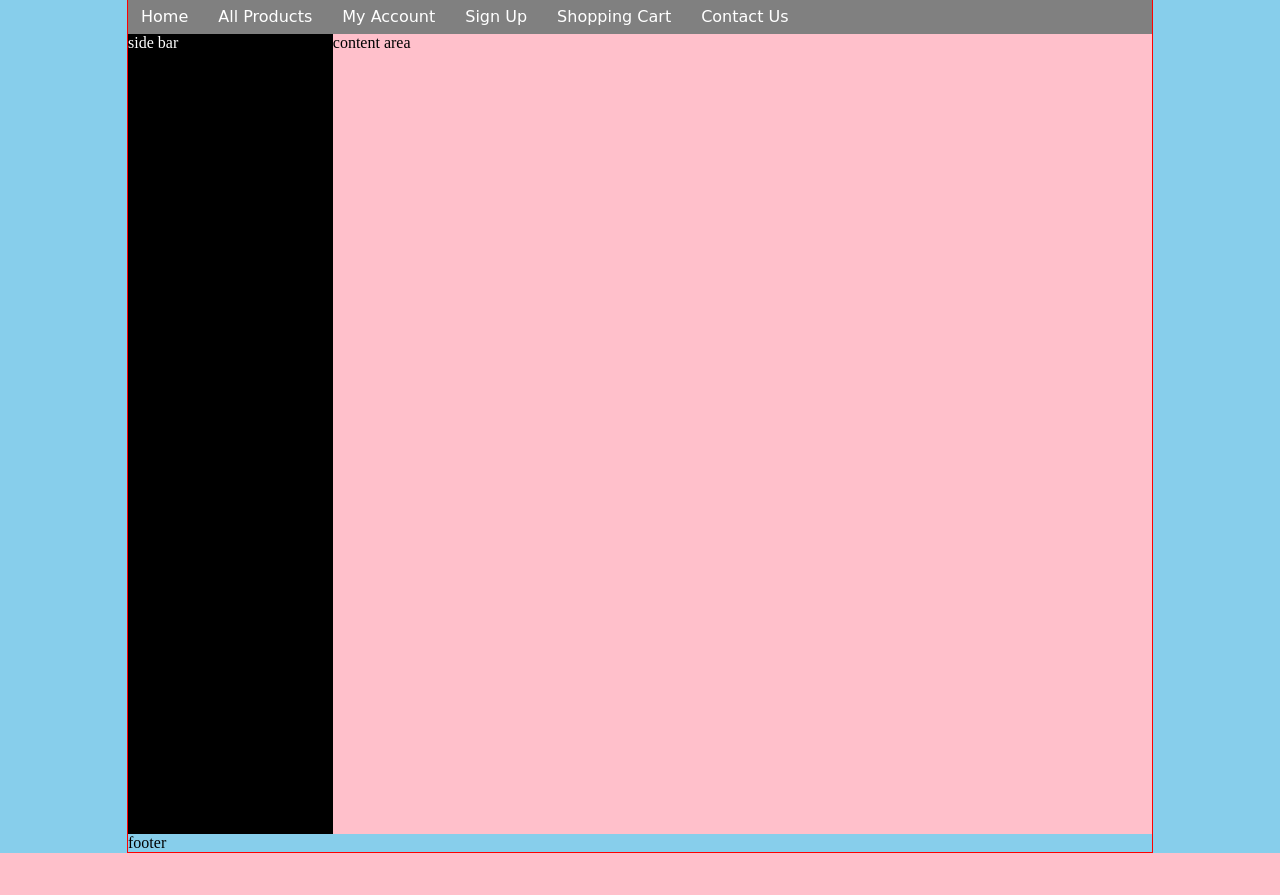
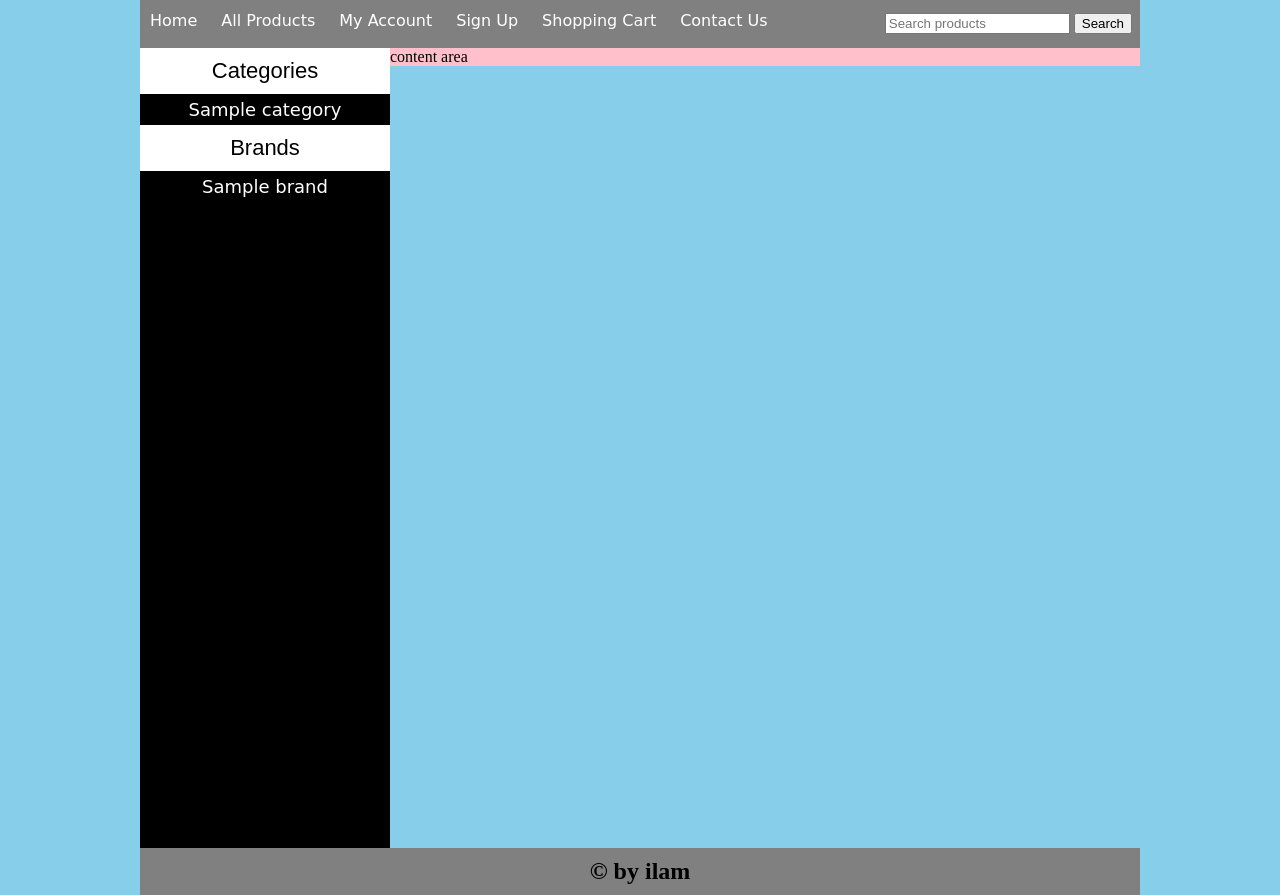
Before and after one commit to ilamkar/Ecommerce, a PHP site: page / in a window 1280 px wide. Shown: the part 102-997 px from the top of the page. Before the commit the page ends 955 px from the top, so only its background shows below. Run offline with PHP 8.4, Linux system fonts and the light colour scheme; tables that the repository leaves empty or names only in its code hold one stand-in row (values such as "Sample post").

Commit message:
pages added

```diff
--- /dev/null
+++ b/admin/database.php
@@ -0,0 +1,3 @@
+<?php
+	$connect=mysqli_connect("localhost","root","","Ecommerce");
+?>
--- a/css/style.css
+++ b/css/style.css
@@ -26,27 +26,27 @@ body{
 	background-color: skyblue;
 }
 .main_wrapper{
-	width: 80%;
+	width: 1000px;
 	margin: auto;
-	border: 1px solid red;
 }
 .header_wrapper{
-	width: 100%;
+	width: 1000px;
 	height: 100px;
 	background-color: white;
 }
 #logo{
-	width: 15%;
+	width: 100px;
 	height: 100px;
 	float: left;
 }
 #banner{
 	float: left;
 	height: 100px;
-	width: 85%
+	width: 900px;
 }
 .menubar{
-	width: 100%;
+	width: 1000px;
+	height: 50px;
 	background-color: gray;
 	color: white;
 }
@@ -54,15 +54,16 @@ body{
 	padding: 0;
 	margin: 0;
 	line-height: 35px;
+	float: left;
 }
 #menu li{
 	list-style-type: none;
 	display:inline-block;
+	padding:5px;
 }
 #menu a{
 text-decoration: none;
 color: white;
-padding: 8px;
 margin: 5px;
 font-size: 16px;
 font-family: cursive;
@@ -73,20 +74,56 @@ font-family: cursive;
 	font-weight: bolder;
 	text-decoration: underline;
 }
+#form{
+	padding-right: 8px;
+	line-height: 50px;
+	float: right;
+}
 .content_wrapper{
-	width: 100%;
-	height: 800px;
+	width: 1000px;
 	margin: auto;
 	background-color: pink;
 }
 .sidebar{
-	width: 20%;
+	width: 250px;
 	height: 800px;
 	background-color: black;
 	color: white;
 	float: left;
 }
+#sidebar_title{
+	background-color: white;
+	color: black;
+	font-family: arial;
+	font-size: 22px;
+	padding: 10px;
+	text-align: center;
+}
+
+#cats li{
+	list-style: none;
+	display: block;
+	text-align: center;
+	margin: 5px;
+}
+#cats a{
+	color: white;
+	text-decoration: none;
+	margin: 5px;
+	padding: 8px;
+	font-size: 18px;
+	font-family: Comic Sans Ms;
+}
+#cats a:hover{
+	color: orange;
+	font-weight: bolder;
+	text-decoration: underline;
+}
 .content_area{
-	width: 80%;
-	height:800px;
+	width: 750px;
+	height: auto;
 }
+.footer{
+	clear: both;
+	background-color: gray;
+}
--- /dev/null
+++ b/functions/functions.php
@@ -0,0 +1,31 @@
+<?php
+			include ('includes/database.php');
+
+
+
+	// getting the categories
+	function getCategories(){
+		global $connect;
+		$run_categories=mysqli_query($connect,"SELECT * from categories");
+		while($row_categories=mysqli_fetch_array($run_categories)){
+
+			$category_id=$row_categories['category_id'];
+			$category_title=$row_categories['category_title'];
+
+			echo "<li><a href='#'>$category_title</a></li>";
+		}
+	}
+
+	// getting the brands
+	function getBrands(){
+		global $connect;
+		$run_brands=mysqli_query($connect,"SELECT * from brands");
+		while($row_brands=mysqli_fetch_array($run_brands)){
+
+			$brand_id = $row_brands['brand_id'];
+			$brand_title =$row_brands['brand_title'];
+
+			echo "<li><a href='#'>$brand_title</a></li>";
+		}
+	}
+?>
--- /dev/null
+++ b/includes/database.php
@@ -0,0 +1,4 @@
+<?php
+	$connect=mysqli_connect("localhost","root","","Ecommerce");
+
+	?>
--- a/index.php
+++ b/index.php
@@ -1,4 +1,7 @@
 <!DOCTYPE html>
+<?php
+	include ('functions/functions.php');
+?>
 <html>
 <head>
 <meta http-equiv="Content-Type" content="text/html; charset=utf-8" />
@@ -28,14 +31,29 @@
 			<li><a href="#">Contact Us</a></li>
 
 		</ul>
+		<div id="form">
+			<form method="get" action="result.php" enctype="multipart/form-data">
+				<input type="text" name="user_query" placeholder="Search products"/>
+				<input type="submit" name="search" value="Search">
+
+			</form>
+		</div>
 	</div>
 
 	<!--Content wrapper starts-->
+
 	<div class="content_wrapper">
 		<div class="sidebar">
-			side bar
+			<div id="sidebar_title">Categories</div>
+				<ul id="cats">
+				<?php getCategories();?>
+				</ul>
 
-		</div>
+				<div id="sidebar_title">Brands</div>
+				<ul id="cats">
+					<?php getBrands();?>
+				</ul>
+			</div>
 
 		<div class="content_area">
 			content area
@@ -44,7 +62,7 @@
 
 
 	<div class="footer">
-		footer
+		<h2 style="text-align:center; padding:10px;">&copy by ilam</h2>
 	</div>
 
 </div> <!--main wrapper ends -->
```
Also changed, not shown: admin/insert_product.php (added, +130 -0 lines), admin/product_images/HP-Pavilion-dm4x.jpg (added), admin/product_images/LG_camera.jpg (added), admin/product_images/LG_mobile.jpg (added), admin/product_images/Samsung_tablet.jpg (added), admin/product_images/dell-laptop.jpg (added), admin/product_images/ipad_mini.jpg (added), admin/product_images/samsung.jpg (added), admin/product_images/samsung_camera.jpg (added), admin/product_images/samsung_desktop.jpg (added), admin/product_images/samsung_mobile.jpg (added), admin/product_images/sony.jpg (added), admin/product_images/sony_camera.JPG (added).
